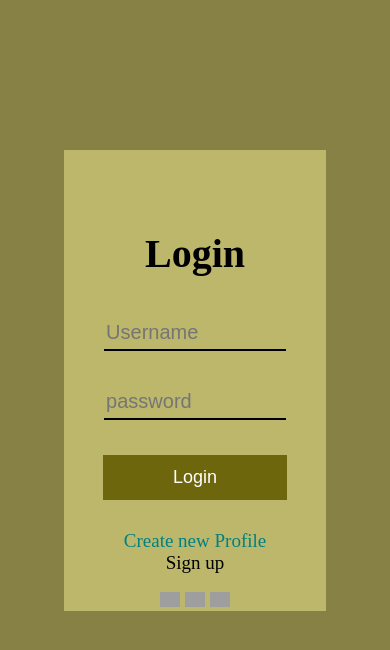
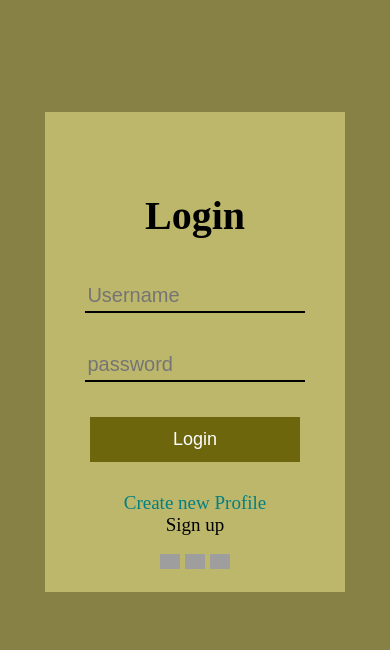
Before and after one commit to ganateja1me/Login-Page, a plain HTML site: page index.html in a window 390 px wide. Drawn offline with Linux system fonts and the light colour scheme; grey boxes are pictures that could not be loaded.

Commit message:
Update style.css

```diff
--- a/src/style.css
+++ b/src/style.css
@@ -25,10 +25,10 @@ form:hover{
 }
 @media all and (max-width: 1200px){
     form{
-        width:70%;
-        margin-top:40%;
-        margin-left:15%;
-        height:120%;
+        width:80%;
+        margin-top:30%;
+        margin-left:10%;
+        height:400px;
     }
 }
 .namediv, .passdiv{
```
